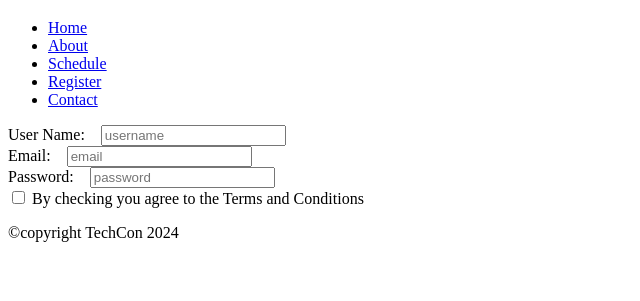
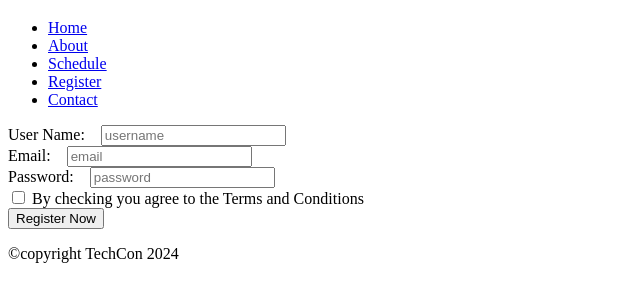
Before and after one commit to ObedK7/TechCon_HTML, a plain HTML site: page techcon_website/register.html in a window 1280 px wide. Shown: the part 61-362 px from the top of the page, without its empty margins (0-640 px from the left). Drawn offline with Linux system fonts and the light colour scheme.

Commit message:
restructured

```diff
--- a/techcon_website/register.html
+++ b/techcon_website/register.html
@@ -22,7 +22,7 @@
 
 
     <main>
-        <form action="">
+        <form action="https://www.example.com">
             <label for="username">User Name:&nbsp;&nbsp;&nbsp;</label>
             <input type="text" name="username" id="username" placeholder="username"><br>
 
@@ -33,7 +33,9 @@
             <input type="password" name="password" id="password" placeholder="password"><br>
 
             <input type="checkbox" name="checkbox" id="t&cs" value="checkbox">
-            <label for="t&cs">By checking you agree to the Terms and Conditions</label>
+            <label for="t&cs">By checking you agree to the Terms and Conditions</label><br>
+
+            <input type="submit" value="Register Now">
         </form>
     </main>
 
```
